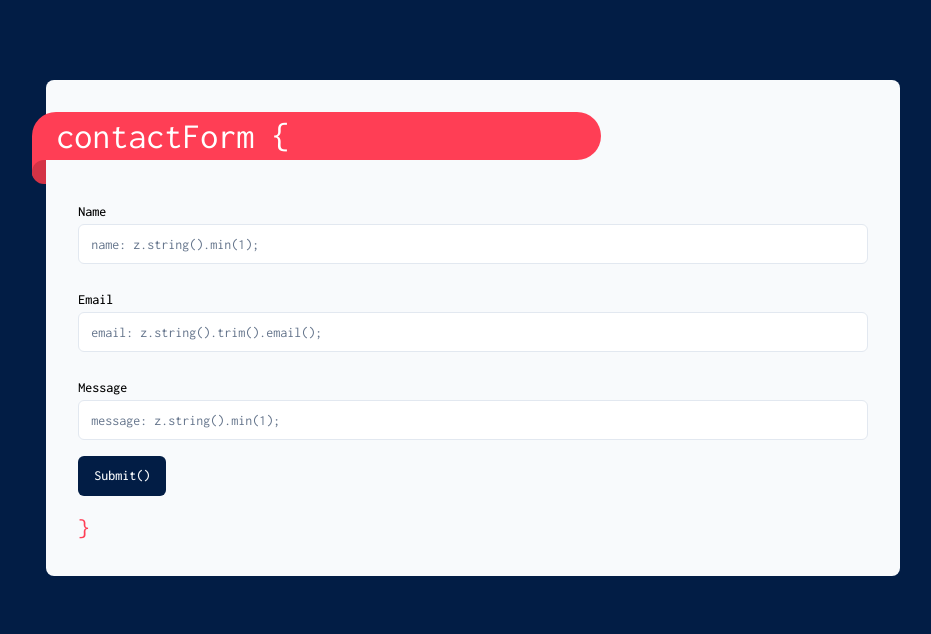
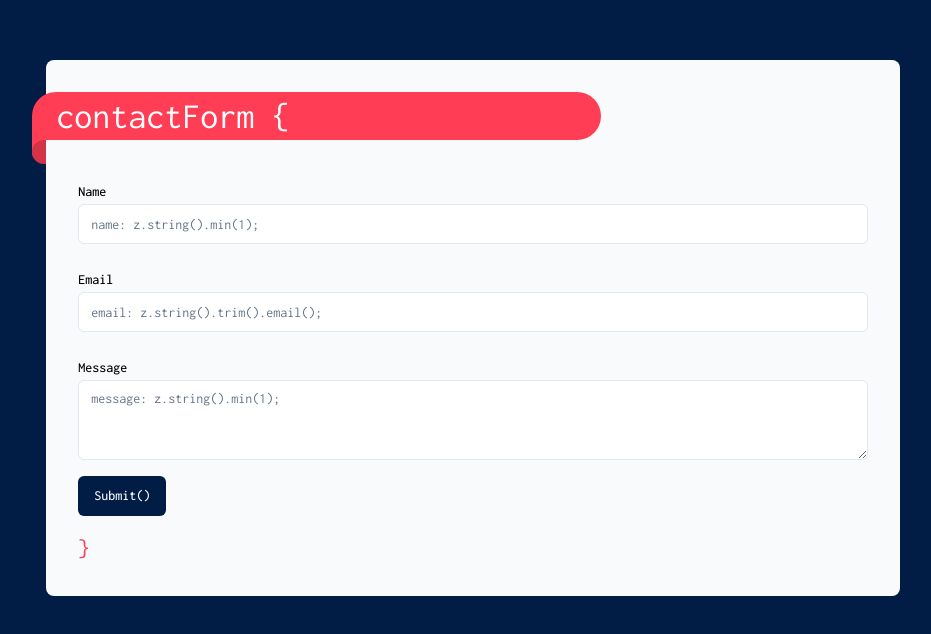
Before and after one commit to NoelHuibers/huibers.io, a Next.js app: page / in a window 1280 px wide. Shown: the part 1672-2306 px from the top of the page, without its empty margins (167-1098 px from the left). Built offline with nearby package versions, Linux system fonts and the light colour scheme.

Commit message:
Adding Messag Textarea

```diff
--- a/src/components/sections/Contact.tsx
+++ b/src/components/sections/Contact.tsx
@@ -18,6 +18,7 @@
   contactFormSchema,
   type ContactFormData,
 } from "~/types/contactFormSchema";
+import { Textarea } from "../ui/textarea";
 
 const ContactForm = () => {
   const [state, formAction] = useFormState(onSubmitAction, {
@@ -93,7 +94,10 @@
             <FormItem>
               <FormLabel>Message</FormLabel>
               <FormControl>
-                <Input placeholder="message: z.string().min(1);" {...field} />
+                <Textarea
+                  placeholder="message: z.string().min(1);"
+                  {...field}
+                />
               </FormControl>
               <FormMessage />
             </FormItem>
--- /dev/null
+++ b/src/components/ui/textarea.tsx
@@ -0,0 +1,22 @@
+import * as React from "react";
+
+import { cn } from "~/lib/utils";
+
+const Textarea = React.forwardRef<
+  HTMLTextAreaElement,
+  React.TextareaHTMLAttributes<HTMLTextAreaElement>
+>(({ className, ...props }, ref) => {
+  return (
+    <textarea
+      className={cn(
+        "flex min-h-[80px] w-full rounded-md border border-slate-200 bg-white px-3 py-2 text-sm ring-offset-white placeholder:text-slate-500 focus-visible:outline-none focus-visible:ring-2 focus-visible:ring-slate-950 focus-visible:ring-offset-2 disabled:cursor-not-allowed disabled:opacity-50 dark:border-slate-800 dark:bg-slate-950 dark:ring-offset-slate-950 dark:placeholder:text-slate-400 dark:focus-visible:ring-slate-300",
+        className,
+      )}
+      ref={ref}
+      {...props}
+    />
+  );
+});
+Textarea.displayName = "Textarea";
+
+export { Textarea };
```
